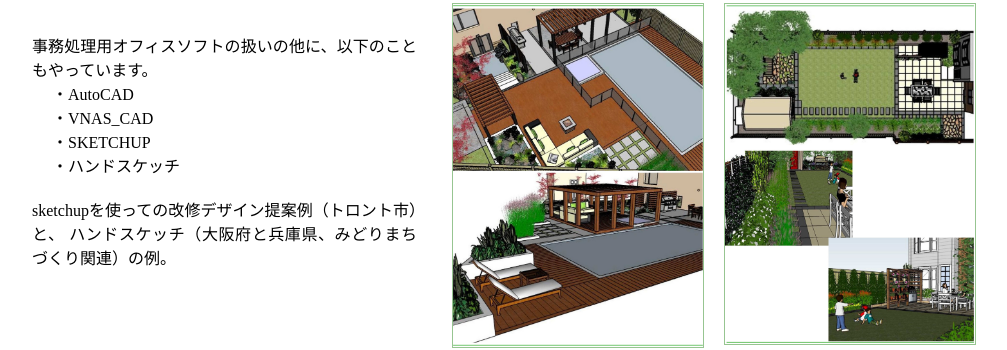
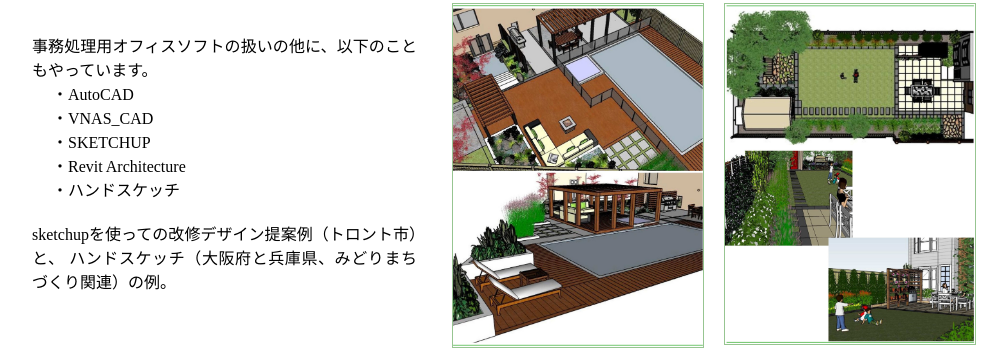
Before and after one commit to SawakoOno/sisca.github.io, a plain HTML site: page index.html in a window 1280 px wide. Shown: the part 3198-3548 px from the top of the page, without its empty margins (136-1143 px from the left). Drawn offline with Linux system fonts and the light colour scheme.

Commit message:
Update index.html

```diff
--- a/index.html
+++ b/index.html
@@ -160,6 +160,7 @@
                         <li>・AutoCAD</li>
                         <li>・VNAS_CAD</li>
                         <li>・SKETCHUP</li>
+                        <li>・Revit Architecture</li>
                         <li>・ハンドスケッチ</li>
 
                     </ul>
```
